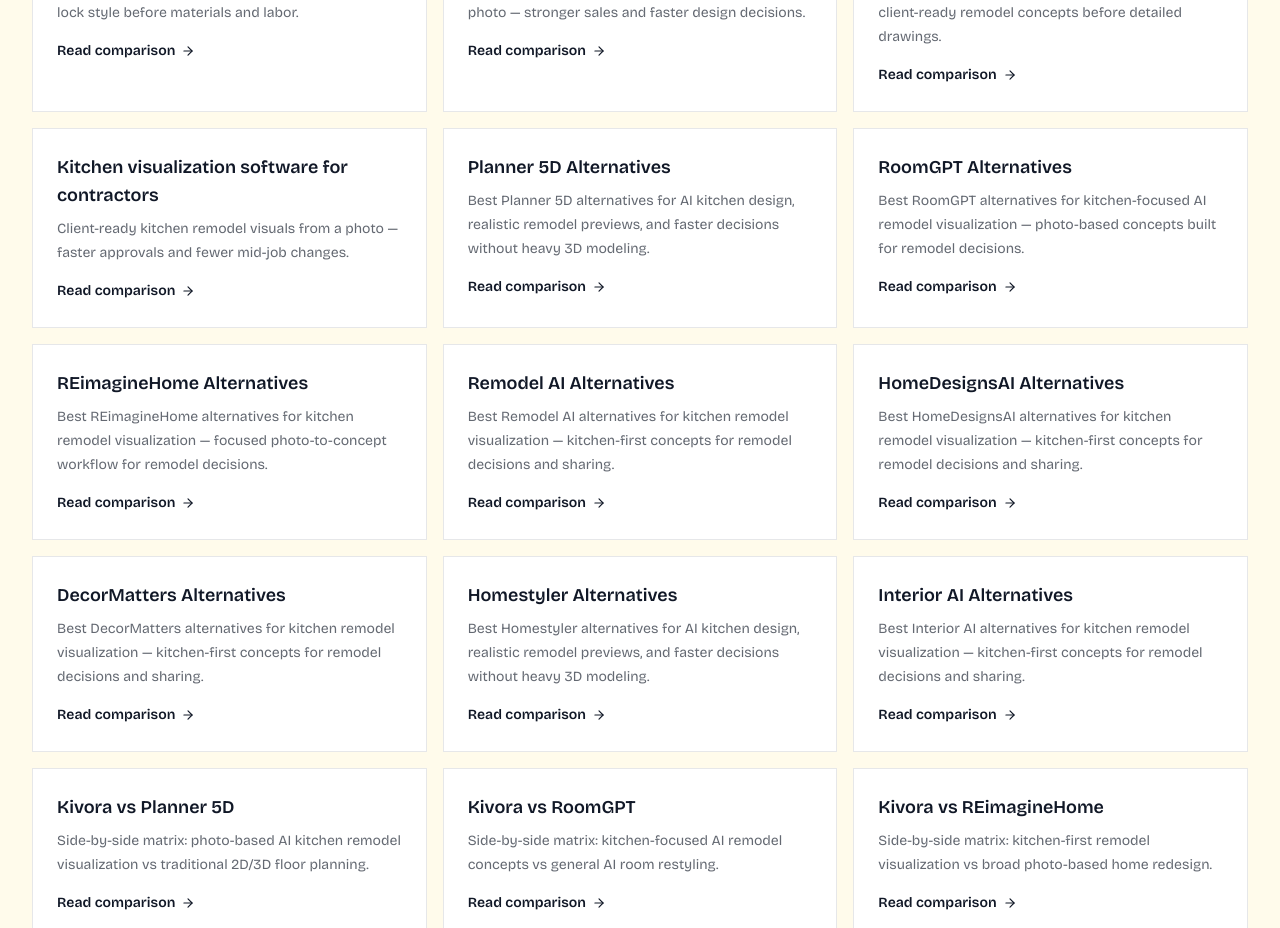
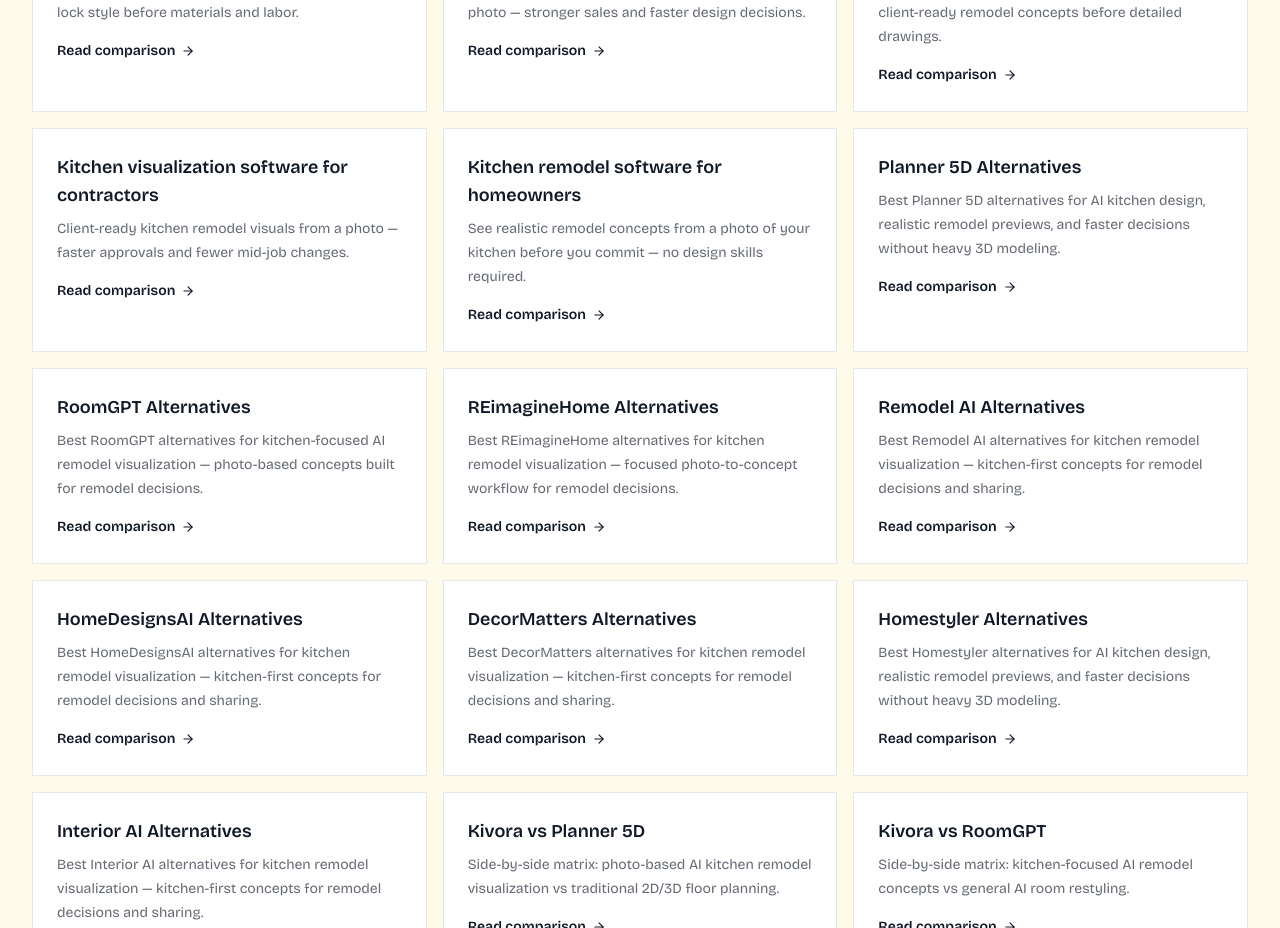
Before and after one commit to KarlGusta/kivora-next, a Next.js app: page /resources in a window 1280 px wide. Shown: the part 1500-2428 px from the top of the page. Built offline with nearby package versions, Linux system fonts and the light colour scheme.

Commit message:
List kitchen remodel software for homeowners on Resources

```diff
--- a/app/resources/page.jsx
+++ b/app/resources/page.jsx
@@ -89,6 +89,12 @@ const clusterPages = [
     label: "Kitchen visualization software for contractors",
     description:
       "Client-ready kitchen remodel visuals from a photo — faster approvals and fewer mid-job changes.",
+  },
+  {
+    href: "/kitchen-remodel-software-for-homeowners",
+    label: "Kitchen remodel software for homeowners",
+    description:
+      "See realistic remodel concepts from a photo of your kitchen before you commit — no design skills required.",
   },
   {
     href: "/planner-5d-alternatives",
```
